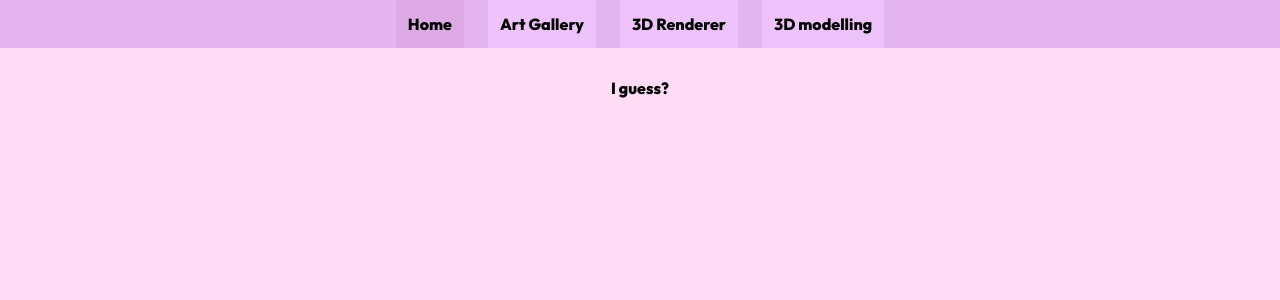
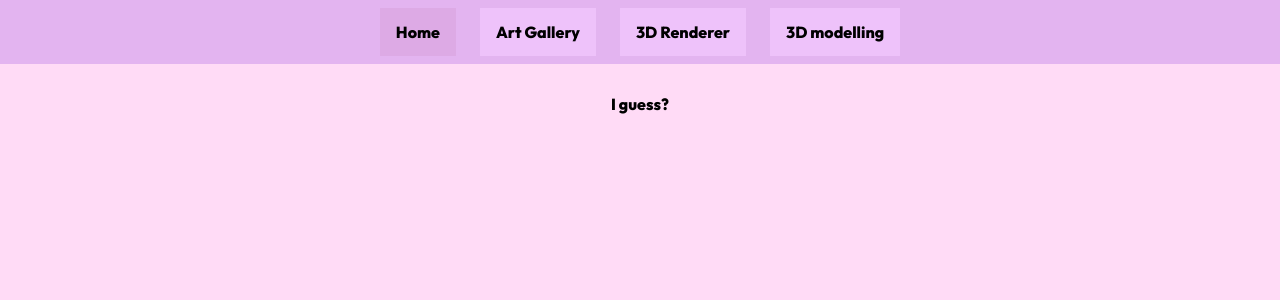
Before and after one commit to Cheesy60/Cheesy60.github.io, a SvelteKit app: page / in a window 1280 px wide. Shown: the top 300 px of the page. Built offline with nearby package versions, Linux system fonts and the light colour scheme.

Commit message:
Dynamic bar

```diff
--- a/src/routes/+layout.svelte
+++ b/src/routes/+layout.svelte
@@ -8,11 +8,15 @@
 
 
 
-<nav class="bg-[#e3b4f0] w-full justify-center flex gap-6">
-{#each Object.entries(links) as [key,value]}
-<a href= {value} class="inline-flex items-center justify-center p-3 no-underline transition-colors {page.url.pathname === value ? 'bg-[#d197ce59]' : 'bg-[#f4caffa9]'}">{key}</a>
-
-{/each}
+<nav class="bg-[#e3b4f0] w-full flex flex-wrap items-center justify-center gap-2 sm:gap-6 px-4 py-2">
+  {#each Object.entries(links) as [key, value]}
+    <a
+      href={value}
+      class="inline-flex items-center justify-center whitespace-nowrap px-3 py-2 sm:px-4 sm:py-3 text-sm sm:text-base no-underline transition-colors {page.url.pathname === value ? 'bg-[#d197ce59]' : 'bg-[#f4caffa9]'}"
+    >
+      {key}
+    </a>
+  {/each}
 </nav>
 <style>
 :global(html){
```
